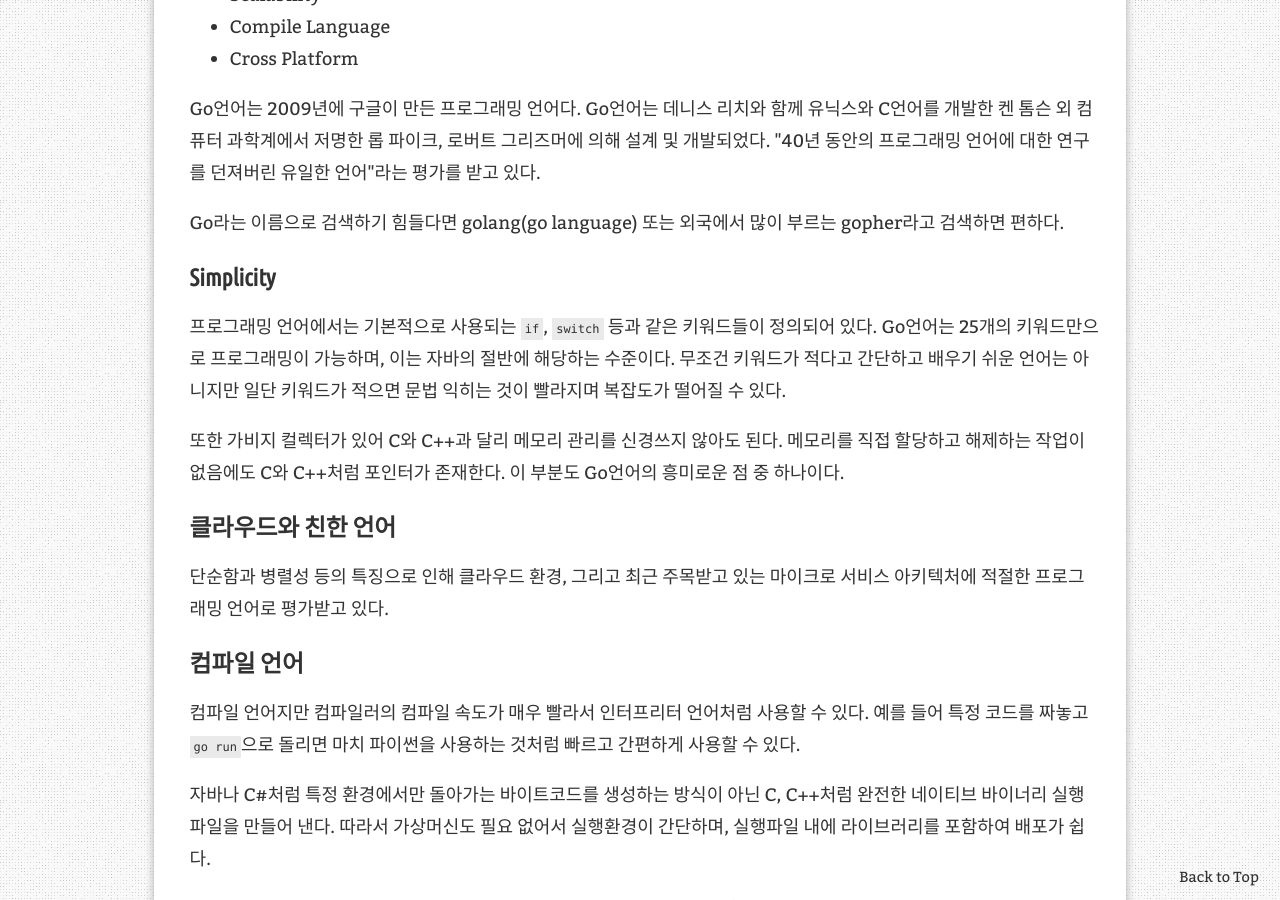
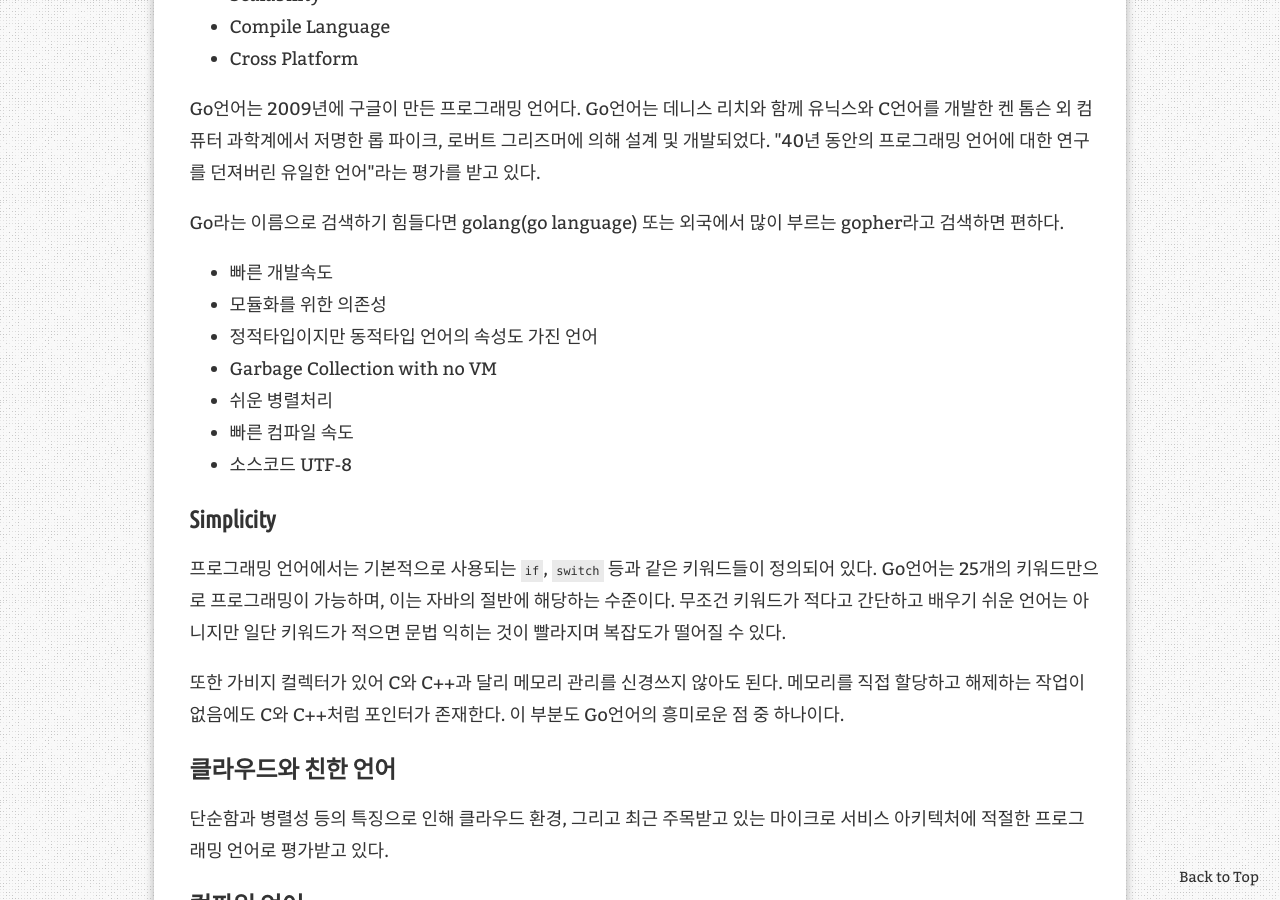
Before and after one commit to sangyun-han/sangyun-han.github.com, a Jekyll site: the page built from _posts/2018-06-30-Golang.md, in a window 1280 px wide and 900 px high, scrolled down 598 px. Built offline with Jekyll 4.4.1, drawn with Linux system fonts in a browser that asks for light colours; nearby versions of some CDN libraries; comment, search, counter and statistics services are not loaded.

Commit message:
update golang post

```diff
--- a/_posts/2018-06-30-Golang.md
+++ b/_posts/2018-06-30-Golang.md
@@ -21,6 +21,14 @@ Go언어를 단순하게 표현하면 아래와 같다.
 Go언어는 2009년에 구글이 만든 프로그래밍 언어다. Go언어는 데니스 리치와 함께 유닉스와 C언어를 개발한 켄 톰슨 외 컴퓨터 과학계에서 저명한 롭 파이크, 로버트 그리즈머에 의해 설계 및 개발되었다. "40년 동안의 프로그래밍 언어에 대한 연구를 던져버린 유일한 언어"라는 평가를 받고 있다.
 
 Go라는 이름으로 검색하기 힘들다면 golang(go language) 또는 외국에서 많이 부르는 gopher라고 검색하면 편하다.
+
+- 빠른 개발속도
+- 모듈화를 위한 의존성
+- 정적타입이지만 동적타입 언어의 속성도 가진 언어
+- Garbage Collection with no VM
+- 쉬운 병렬처리
+- 빠른 컴파일 속도
+- 소스코드 UTF-8
 
 ### Simplicity
 프로그래밍 언어에서는 기본적으로 사용되는 `if`, `switch` 등과 같은 키워드들이 정의되어 있다. Go언어는 25개의 키워드만으로 프로그래밍이 가능하며, 이는 자바의 절반에 해당하는 수준이다. 무조건 키워드가 적다고 간단하고 배우기 쉬운 언어는 아니지만 일단 키워드가 적으면 문법 익히는 것이 빨라지며 복잡도가 떨어질 수 있다.
```
Also changed, not shown: 1 other file.
